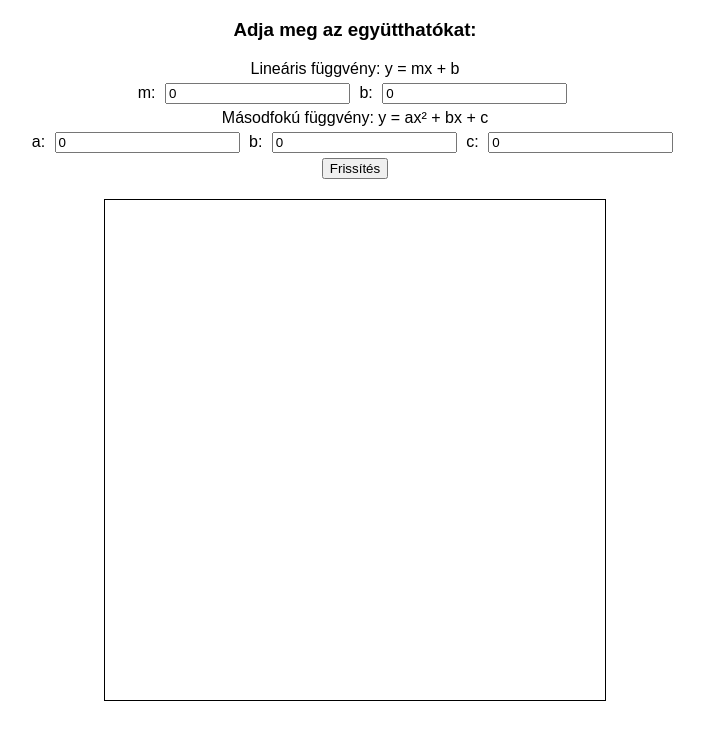
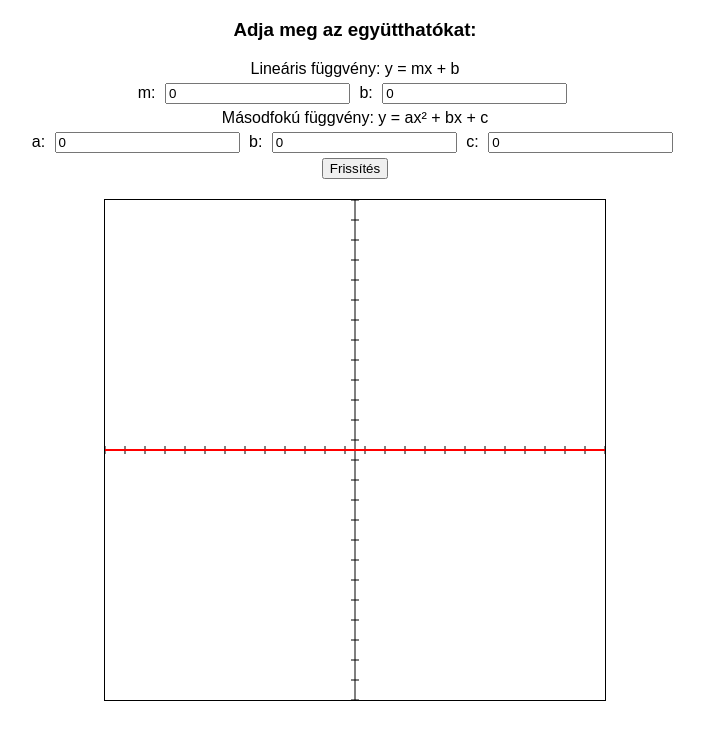
Before and after one commit to wexenvagyok/IKT-Projekt, a plain HTML site: page Matek/harmadikfeladatjo.html in a window 1280 px wide. Shown: the part 61-800 px from the top of the page, without its empty margins (285-989 px from the left). Drawn offline with Linux system fonts and the light colour scheme.

Commit message:
harmadikjo ajo

```diff
--- a/Matek/harmadikfeladatjo.html
+++ b/Matek/harmadikfeladatjo.html
@@ -57,64 +57,81 @@
         const originX = width / 2;
         const originY = height / 2;
 
-        // Koordináta-rendszer kirajzolása
         function rajzoljTengelyeket() {
             ctx.beginPath();
+            ctx.strokeStyle = 'black';
+            ctx.lineWidth = 1;
             ctx.moveTo(0, originY);
-            ctx.lineTo(width, originY); // X tengely
+            ctx.lineTo(width, originY);
             ctx.moveTo(originX, 0);
-            ctx.lineTo(originX, height); // Y tengely
-            ctx.strokeStyle = 'black';
+            ctx.lineTo(originX, height);
+            ctx.stroke();
+
+            ctx.beginPath();
+            for (let i = 0; i <= width; i += 20) {
+                ctx.moveTo(i, originY - 4);
+                ctx.lineTo(i, originY + 4);
+            }
+            for (let j = 0; j <= height; j += 20) {
+                ctx.moveTo(originX - 4, j);
+                ctx.lineTo(originX + 4, j);
+            }
             ctx.stroke();
         }
 
-        // Lineáris függvény (y = mx + b)
         function linearisFuggveny(x, m, b) {
             return m * x + b;
         }
 
-        // Másodfokú függvény (y = ax² + bx + c)
         function masodfokuFuggveny(x, a, b, c) {
             return a * Math.pow(x, 2) + b * x + c;
         }
 
-        // Függvények kirajzolása (skálázott)
-        function rajzoljFuggvenyeket(m, b, a, b2, c) {
-            ctx.clearRect(0, 0, width, height); // Törli a korábbi tartalmat
-            rajzoljTengelyeket();
-
-            // Skálázás: keresünk egy megfelelő mértékegységet, hogy a függvények elférjenek
-            const scalingFactor = 10; // Skálázás mértéke, növeld, ha túl kicsi a függvény
-
-            // Lineáris függvény (kék)
+        function plotFunction(fn, color, scale) {
             ctx.beginPath();
-            ctx.strokeStyle = 'blue';
-            for (let x = -originX; x <= originX; x++) {
-                let y = linearisFuggveny(x / scalingFactor, m, b);  // Skálázzuk a X-ot
-                ctx.lineTo(originX + x, originY - y * scalingFactor);  // Skálázzuk az Y-ot
-            }
-            ctx.stroke();
-
-            // Másodfokú függvény (piros)
-            ctx.beginPath();
-            ctx.strokeStyle = 'red';
-            for (let x = -originX; x <= originX; x++) {
-                let y = masodfokuFuggveny(x / scalingFactor, a, b2, c); // Skálázzuk a X-ot
-                ctx.lineTo(originX + x, originY - y * scalingFactor);  // Skálázzuk az Y-ot
+            ctx.strokeStyle = color;
+            ctx.lineWidth = 2;
+            let started = false;
+            for (let px = -originX; px <= originX; px++) {
+                const xLogical = px / scale;
+                const yLogical = fn(xLogical);
+                const cx = originX + px;
+                const cy = originY - yLogical * scale;
+                if (!started) {
+                    ctx.moveTo(cx, cy);
+                    started = true;
+                } else {
+                    ctx.lineTo(cx, cy);
+                }
             }
             ctx.stroke();
         }
 
-        // Függvények frissítése gombnyomásra
+        function rajzoljFuggvenyeket(m, b, a, b2, c) {
+            ctx.clearRect(0, 0, width, height);
+            rajzoljTengelyeket();
+
+            const scale = 20;
+
+            plotFunction(x => linearisFuggveny(x, m, b), 'blue', scale);
+
+            plotFunction(x => masodfokuFuggveny(x, a, b2, c), 'red', scale);
+        }
+
         function rajzol() {
-            const m = parseFloat(document.getElementById('m').value);
-            const b = parseFloat(document.getElementById('b').value);
-            const a = parseFloat(document.getElementById('a').value);
-            const b2 = parseFloat(document.getElementById('b2').value);
-            const c = parseFloat(document.getElementById('c').value);
+            const m = parseFloat(document.getElementById('m').value) || 0;
+            const b = parseFloat(document.getElementById('b').value) || 0;
+            const a = parseFloat(document.getElementById('a').value) || 0;
+            const b2 = parseFloat(document.getElementById('b2').value) || 0;
+            const c = parseFloat(document.getElementById('c').value) || 0;
 
             rajzoljFuggvenyeket(m, b, a, b2, c);
         }
+
+        window.addEventListener('load', () => {
+            rajzoljTengelyeket();
+            rajzol();
+        });
     </script>
 </body>
 </html>
```
